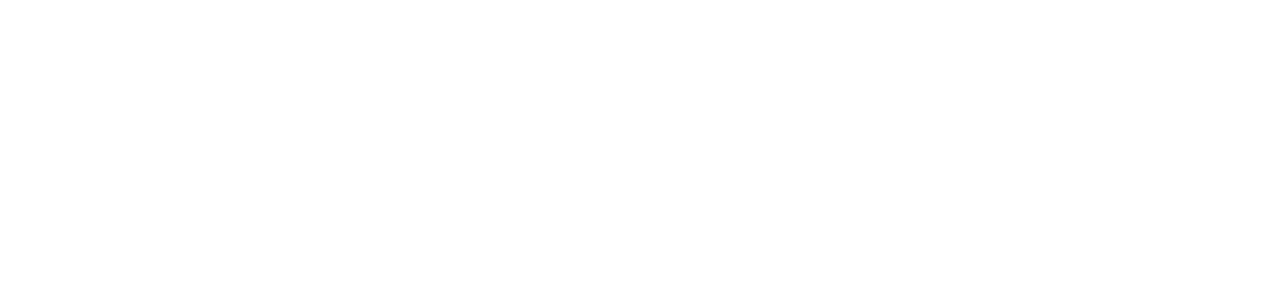
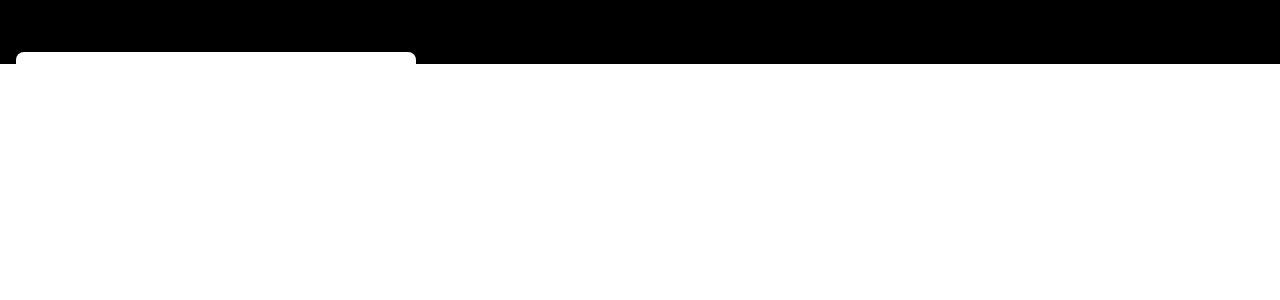
Before and after one commit to blkluv/uber-blockchain, a Next.js app: page / in a window 1280 px wide. Shown: the top 300 px of the page. Built offline with nearby package versions, Linux system fonts and the light colour scheme.

Commit message:
create navbar component

```diff
--- /dev/null
+++ b/components/Navbar.js
@@ -0,0 +1,12 @@
+const style = {
+    wrapper: `h-16 w-full bg-black text-white flex md:justify-around items-center px-60 fixed z-20`,
+}
+
+export const Navbar = () => {
+
+    return (
+        <div className={style.wrapper}>
+
+        </div>
+    )
+}
--- a/pages/index.js
+++ b/pages/index.js
@@ -1,5 +1,5 @@
-import Head from 'next/head'
-import Image from 'next/image'
+import { Navbar } from "../components/Navbar"
+
 
 const style = {
     wrapper: `h-screen w-screen flex flex-col`,
@@ -12,7 +12,7 @@
 export default function Home() {
     return (
         <div className={style.wrapper}>
-            {/* <Navbar /> */}
+            <Navbar />
             <div className={style.main}>
                 {/* <Map /> */}
             </div>
```
